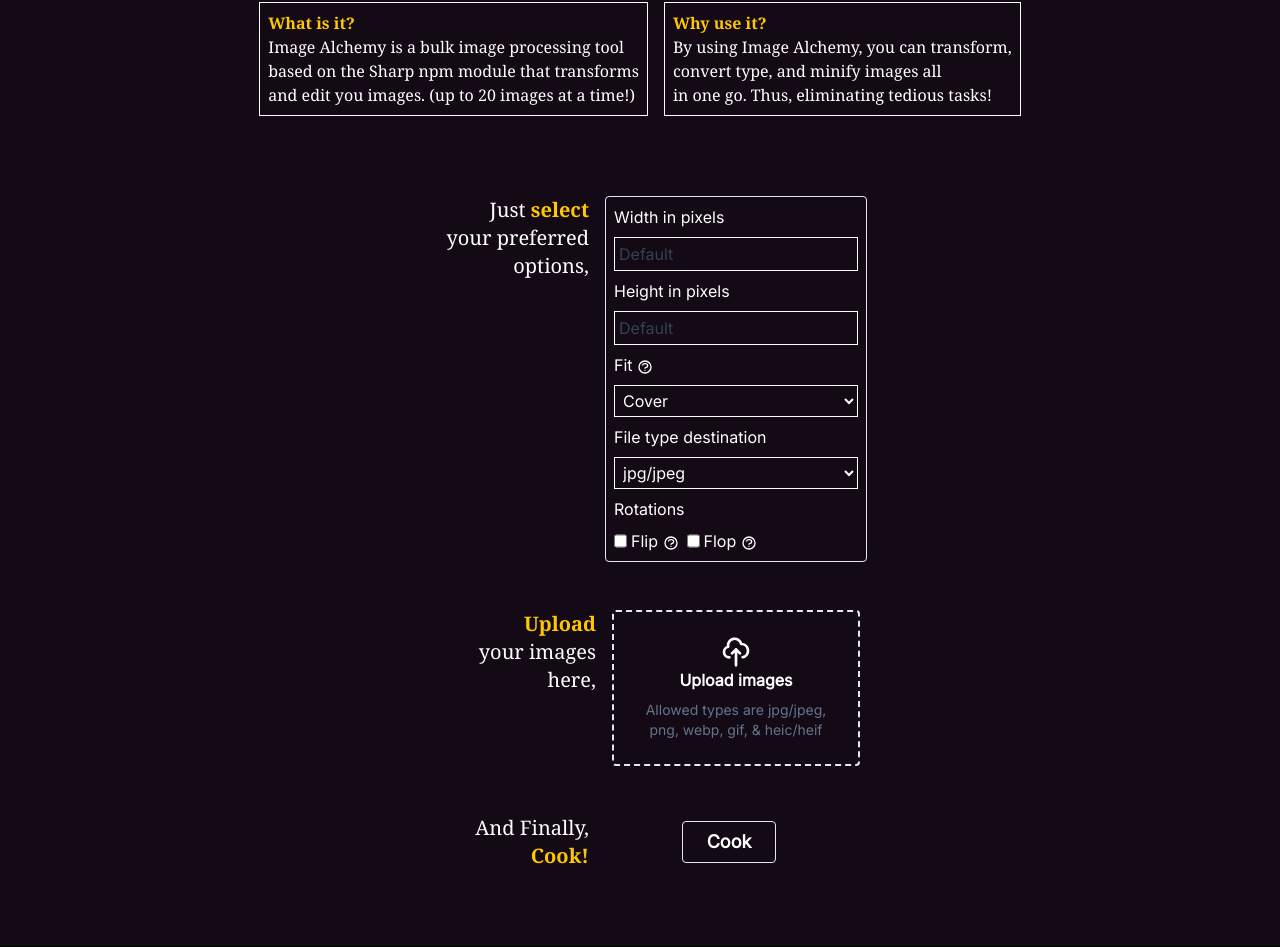
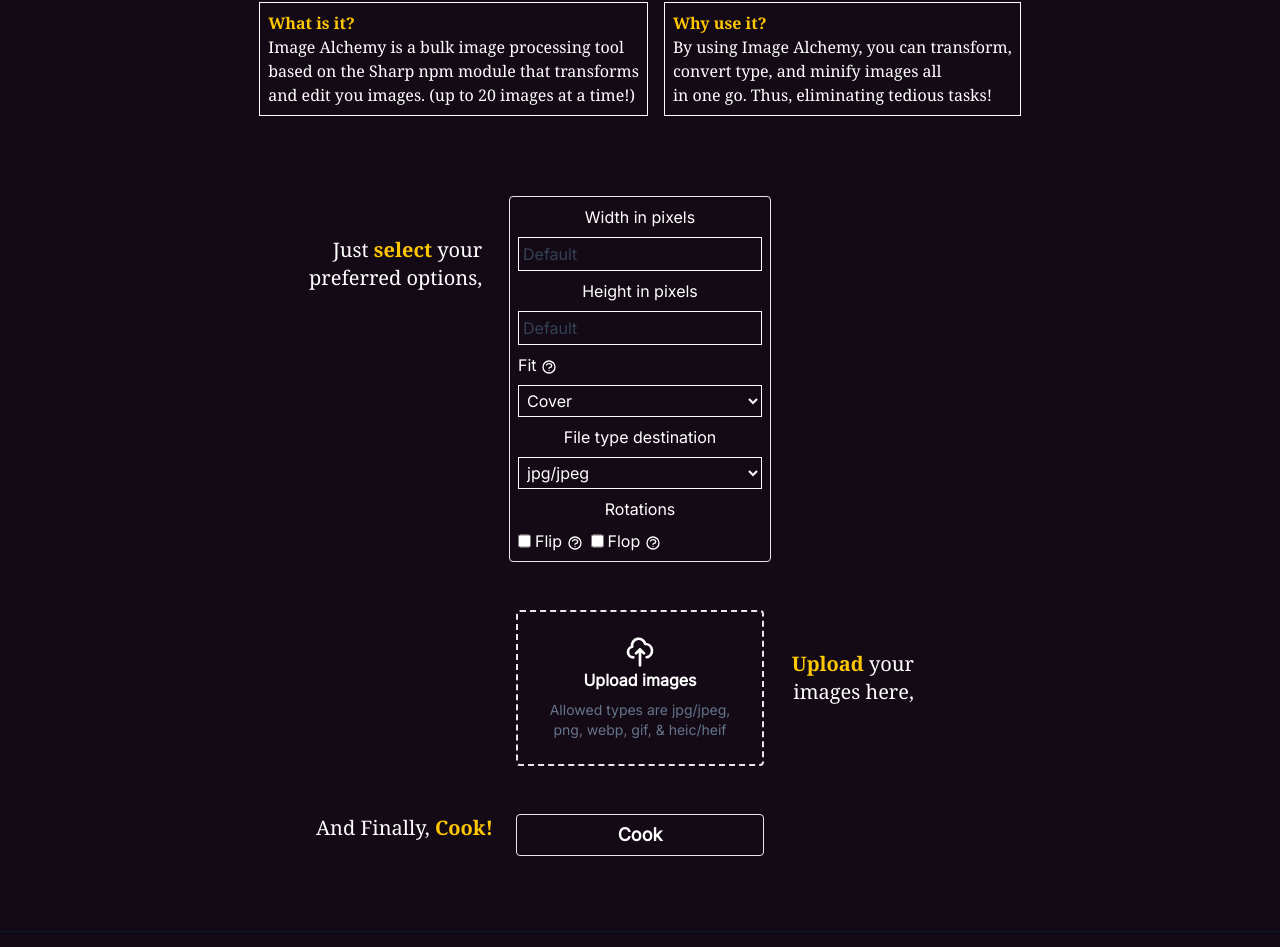
Before and after one commit to keanconsolacion/image-alchemy, a React (Create React App) app in the folder client/: page / in a window 1280 px wide. Shown: the part 382-1329 px from the top of the page. Built offline with nearby package versions, Linux system fonts and the light colour scheme.

Commit message:
fix unalignment css issues

```diff
--- a/client/src/Components/Actions.js
+++ b/client/src/Components/Actions.js
@@ -79,8 +79,8 @@
 	const renderCookProgress = () => {
 		if (cookStatus === 0) {
 			return (
-				<div className="text-lg font-bold border rounded scale-animation">
-					<button className="py-1.5 px-6" onClick={onClickCook}>
+				<div className="w-full text-lg font-bold border rounded scale-animation">
+					<button className="py-1.5" onClick={onClickCook}>
 						Cook
 					</button>
 				</div>
@@ -96,7 +96,7 @@
 		}
 		if (cookStatus === 2) {
 			return (
-				<button className="py-1.5 px-6 border rounded scale-animation" onClick={onClickCookAgain}>
+				<button className="py-1.5 w-full border rounded scale-animation" onClick={onClickCookAgain}>
 					Cook again!
 				</button>
 			);
@@ -106,14 +106,10 @@
 	return (
 		<div className="flex flex-col items-center justify-center gap-12 mx-4 mt-20">
 			{/* Options */}
-			<div className="flex gap-4">
-				<div className="font-serif text-xl w-44 text-end">
+			<div className="flex flex-col items-center gap-6 text-center md:relative">
+				<div className="md:absolute md:left-[-200px] md:top-10 font-serif text-xl text-end">
 					<h1>
-						Just <span className="text-[#FFC700] font-bold">select</span>
-						<br />
-						your preferred
-						<br />
-						options,
+						Just <span className="text-[#FFC700] font-bold">select</span> your <br /> preferred options,
 					</h1>
 				</div>
 
@@ -188,13 +184,10 @@
 			</div>
 
 			{/* Image drop */}
-			<div className="flex gap-4">
-				<h1 className="font-serif text-xl w-44 text-end">
-					<span className="text-[#FFC700] font-bold"> Upload</span>
-					<br />
-					your images
-					<br />
-					here,
+			<div className="flex flex-col items-center gap-6 text-center md:relative">
+				<h1 className="md:absolute md:right-[-150px] md:top-10 font-serif text-xl text-end">
+					<span className="text-[#FFC700] font-bold">Upload </span>
+					your <br/> images here,
 				</h1>
 				<label className="flex flex-col gap-2 p-6 justify-center items-center w-[248px] border-2 border-dashed rounded scale-animation">
 					<div className="flex flex-col items-center">
@@ -209,10 +202,10 @@
 			</div>
 
 			{/* Cook button */}
-			<div className="flex w-full gap-4">
-				<h1 className="font-serif text-xl w-44 text-end">
-					And Finally, <br />
-					<span className="text-[#FFC700] font-bold">Cook!</span>
+			<div className="flex flex-col items-center gap-6 text-center md:relative">
+				<h1 className="md:absolute md:left-[-200px] font-serif text-xl text-end">
+					And Finally,
+					<span className="text-[#FFC700] font-bold"> Cook!</span>
 				</h1>
 				<div className="flex flex-col gap-6 justify-center items-center w-[248px]">{renderCookProgress()}</div>
 			</div>
--- a/client/src/Components/Footer.js
+++ b/client/src/Components/Footer.js
@@ -2,7 +2,7 @@
 
 const Footer = () => {
 	return (
-		<div className="absolute bottom-0 flex justify-center w-full gap-2 py-4 mt-20 text-sm text-center bg-black text-slate-400">
+		<div className="absolute bottom-0 flex justify-center w-full gap-2 py-4 mt-20 text-sm text-center border-t-[0.5px] border-slate-900 text-slate-400">
 			<h1>Ke'an Martin Consolacion</h1>
 			<span>|</span>
 			<a href="https://github.com/keanconsolacion">Github</a>
```
